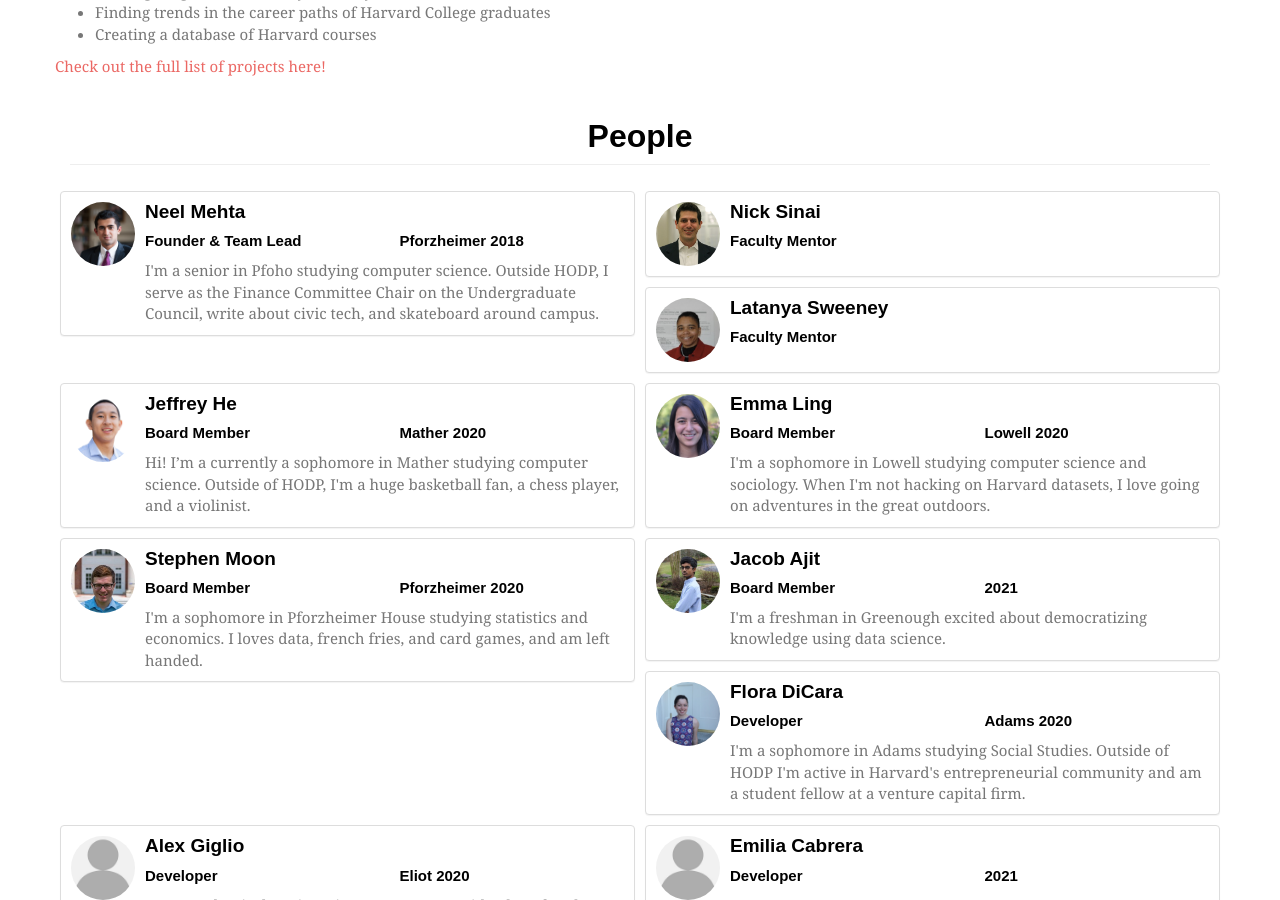
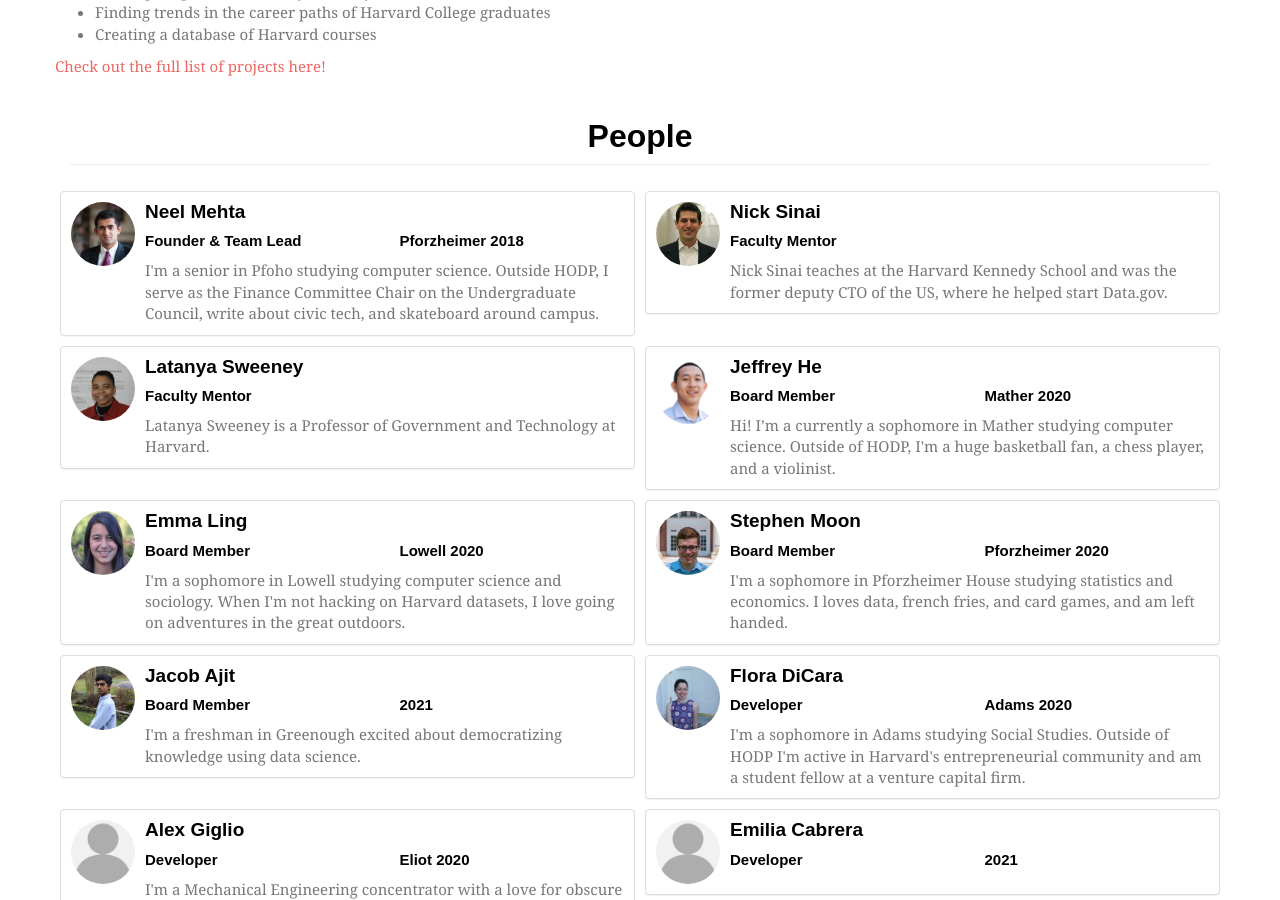
Before and after one commit to Eandalf7h/HarvardOpenData, a Jekyll site: the page built from about.html, in a window 1280 px wide and 900 px high, scrolled down 1343 px. Built offline with Jekyll 4.4.1, drawn with Linux system fonts in a browser that asks for light colours; nearby versions of some CDN libraries; some web fonts are replaced.

Commit message:
fix tweaks

```diff
--- a/_data/people.yml
+++ b/_data/people.yml
@@ -8,11 +8,11 @@
 -   name: Nick Sinai
     image: nick-sinai.jpg
     role: Faculty Mentor
-    bio:
+    bio: Nick Sinai teaches at the Harvard Kennedy School and was the former deputy CTO of the US, where he helped start Data.gov.
 -   name: Latanya Sweeney
     image: latanya-sweeney.png
     role: Faculty Mentor
-    bio:
+    bio: Latanya Sweeney is a Professor of Government and Technology at Harvard.
 -   name: Jeffrey He
     role: Board Member
     image: jeffrey-he.jpg
--- a/about.html
+++ b/about.html
@@ -97,6 +97,9 @@
         <div class="media"></div>
         <div class="clearfix">
         {% for person in site.data.people %}
+
+          {% assign loopindex2 = forloop.index0 | modulo: 2 %}
+
           <div class="media col-sm-6" style="padding: 5px; margin-top: 0px">
             <div class="panel panel-default" style="padding: 10px">
               <div class="media-left">
@@ -124,6 +127,11 @@
               </div>
             </div>
           </div>
+
+          {% if loopindex2 == 1 %}
+             <div class="clearfix visible-sm-block visible-md-block visible-lg-block"></div>
+          {% endif %}
+
         {% endfor %}
         </div>
       </div>
```
